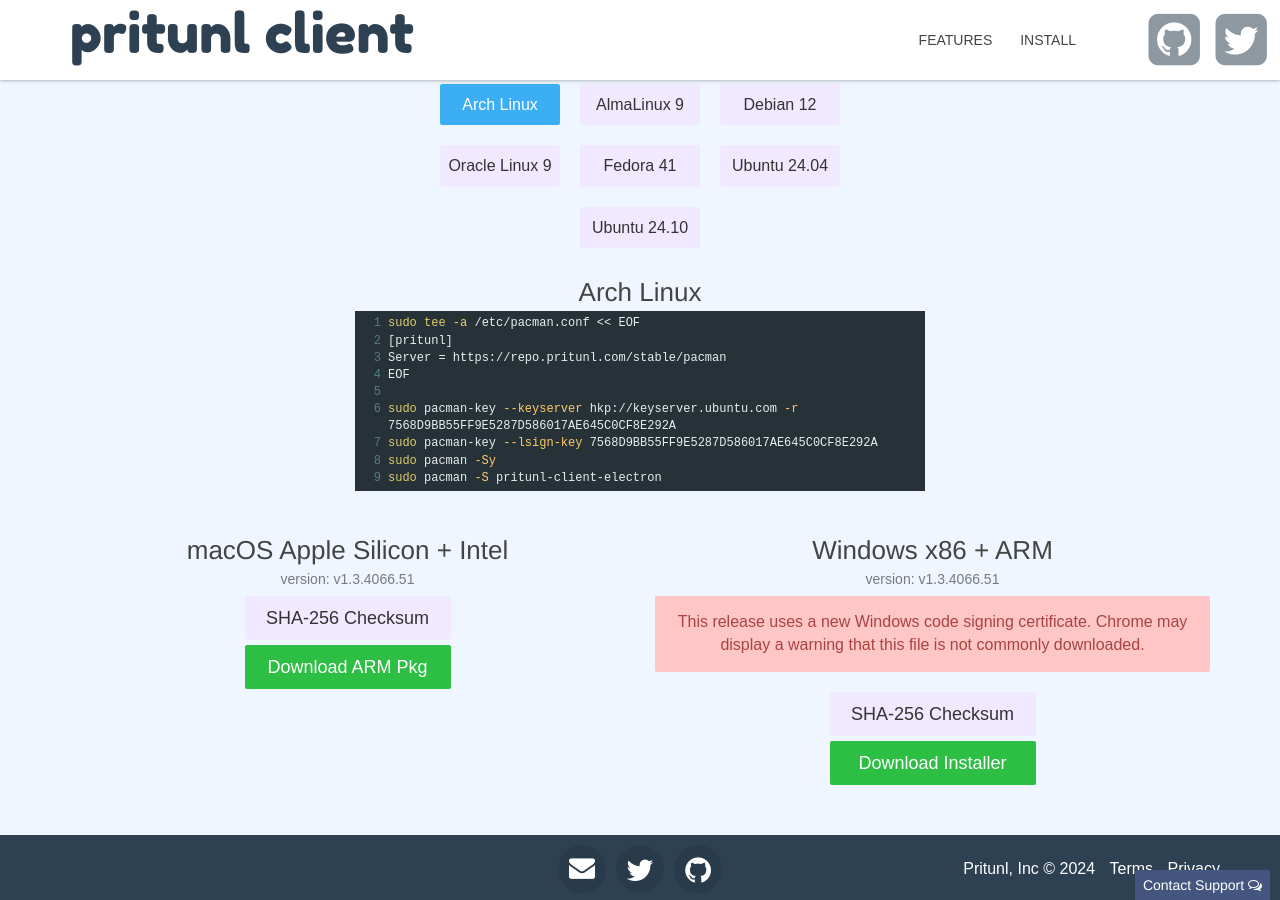
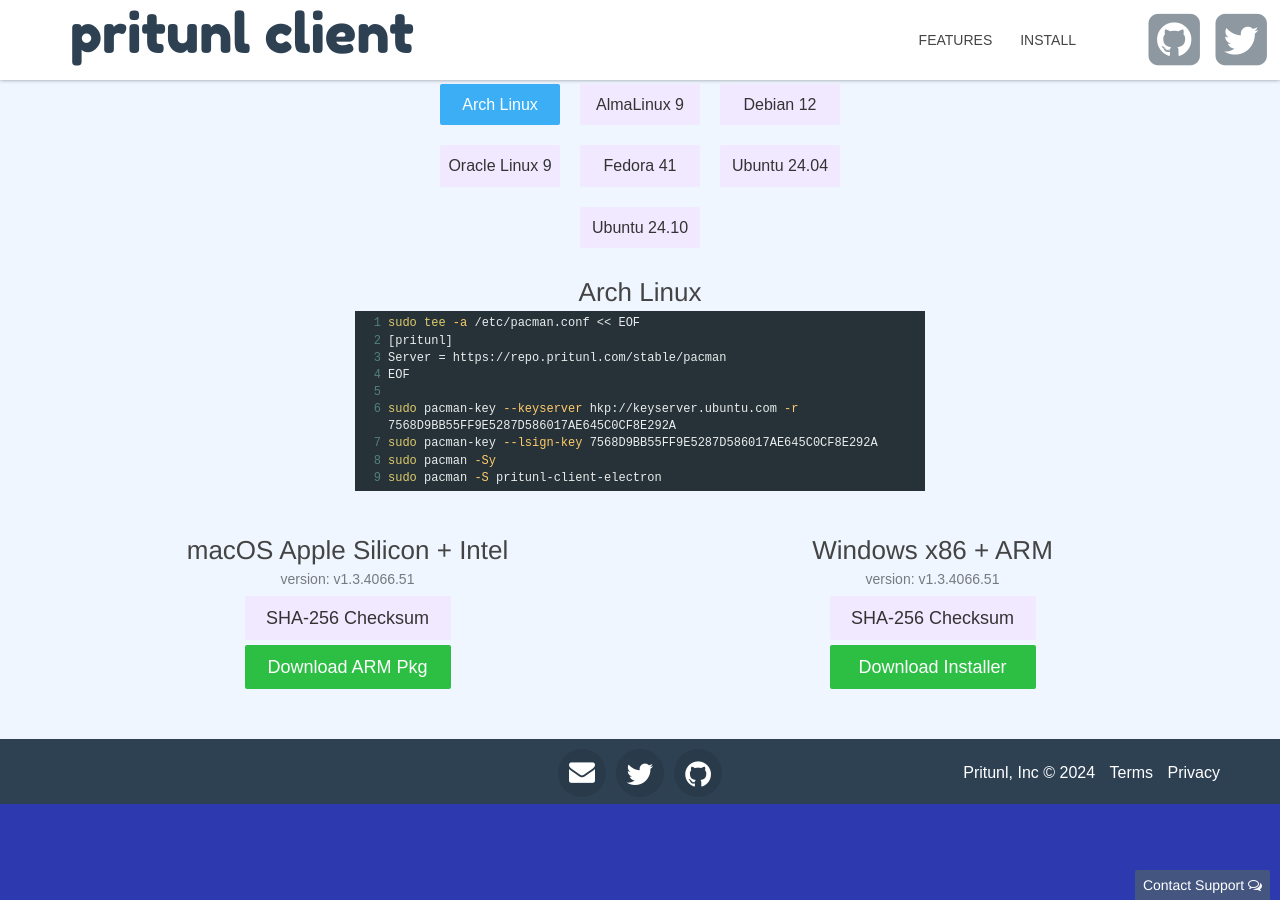
Before and after one commit to pritunl/client.pritunl.github.io, a Jekyll site: the page built from index.html, in a window 1280 px wide and 900 px high, scrolled down 2733 px. Built offline with Jekyll 4.4.1, drawn with Linux system fonts in a browser that asks for light colours; nearby versions of some CDN libraries; some web fonts are replaced.

Commit message:
Update client install info

```diff
--- a/index.html
+++ b/index.html
@@ -210,9 +210,6 @@
         <div class="item col-md-6 col-sm-12 col-xs-12">
           <h3 class="title text-center client-title">Windows x86 + ARM</h3>
           <div class="client-ver">version: v1.3.4066.51</div>
-          <div class="alert alert-danger" role="alert">
-            This release uses a new Windows code signing certificate. Chrome may display a warning that this file is not commonly downloaded.
-          </div>
           <a class="client-sum btn btn-lg btn-default" href="https://raw.githubusercontent.com/pritunl/pritunl-client-electron/master/SHA256" target="_blank">SHA-256 Checksum</a><br>
           <a class="client-download btn btn-lg btn-success" href="https://github.com/pritunl/pritunl-client-electron/releases/download/1.3.4066.51/Pritunl.exe">Download Installer</a>
         </div>
```
